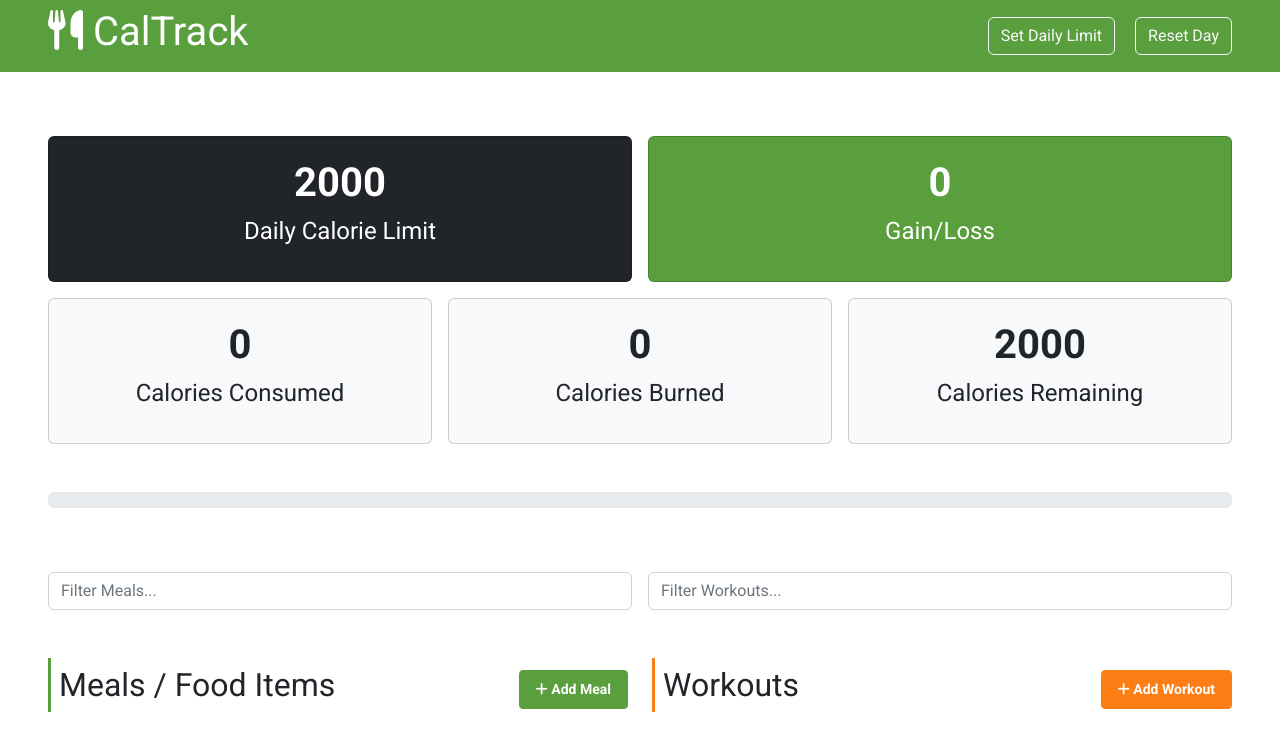
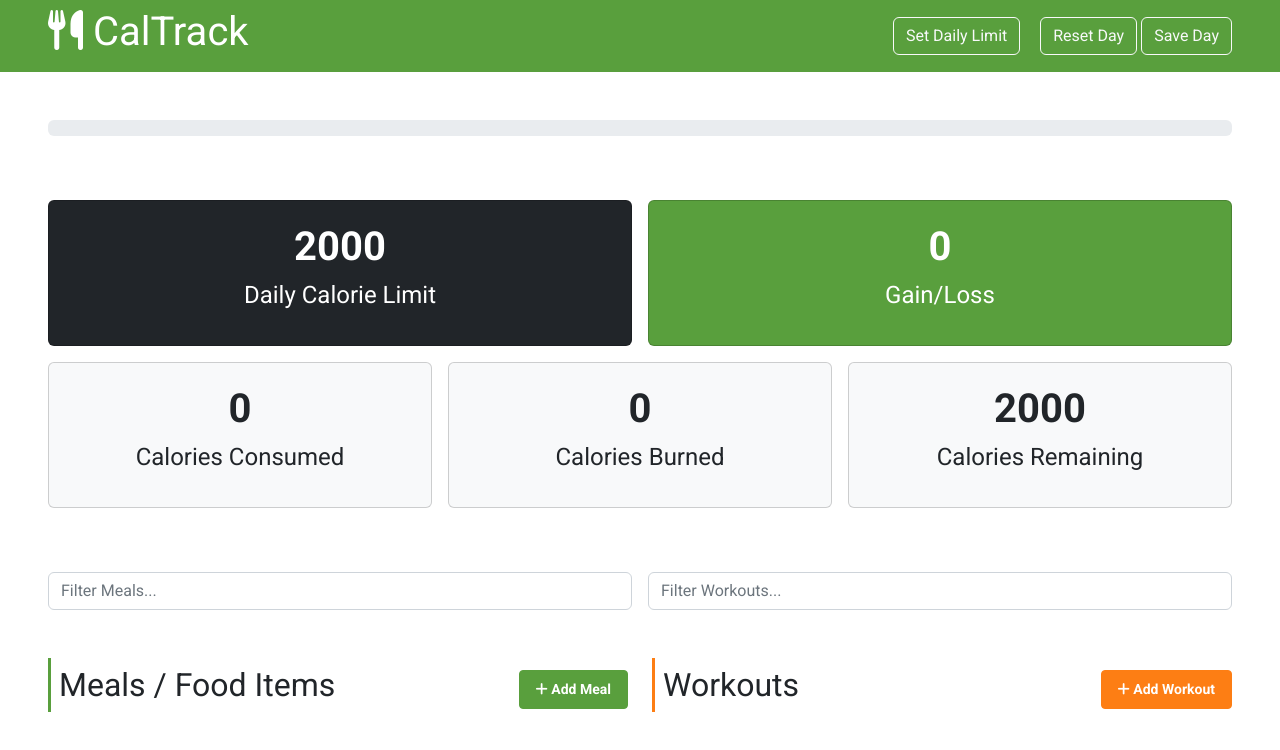
Before and after one commit to Davrizio/CalTrack, a plain HTML site: page index.html in a window 1280 px wide. Drawn offline with Linux system fonts and the light colour scheme.

Commit message:
moved progress bar

```diff
--- a/index.html
+++ b/index.html
@@ -32,10 +32,21 @@
           Set Daily Limit
         </button>
         <button id="reset" class="btn btn-outline-light">Reset Day</button>
+        <button id="saveday" class="btn btn-outline-light">Save Day</button>
       </div>
     </header>
 
     <!-- Stats -->
+    <section class="px-5 my-5">
+      <div class="progress">
+        <div
+          id="calorie-progress"
+          class="progress-bar"
+          role="progressbar"
+        ></div>
+      </div>
+    </section>
+
     <section class="stats my-5 px-5">
       <div class="row g-3 my-3">
         <div class="col-md-6">
@@ -83,15 +94,7 @@
       </div>
     </section>
 
-    <section class="px-5">
-      <div class="progress">
-        <div
-          id="calorie-progress"
-          class="progress-bar"
-          role="progressbar"
-        ></div>
-      </div>
-    </section>
+
 
     <!-- Filter -->
     <section class="filter my-5 px-5">
```
